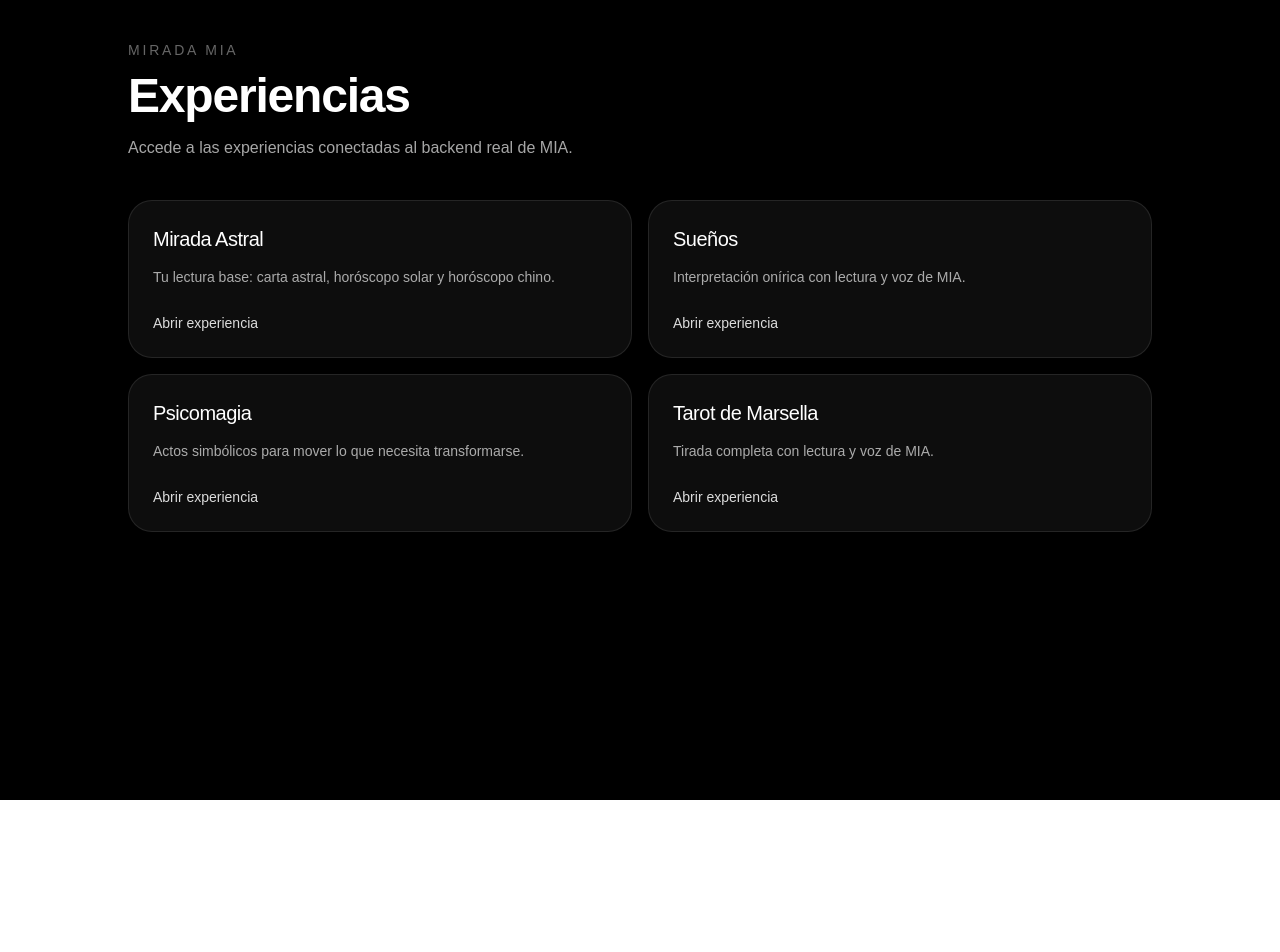
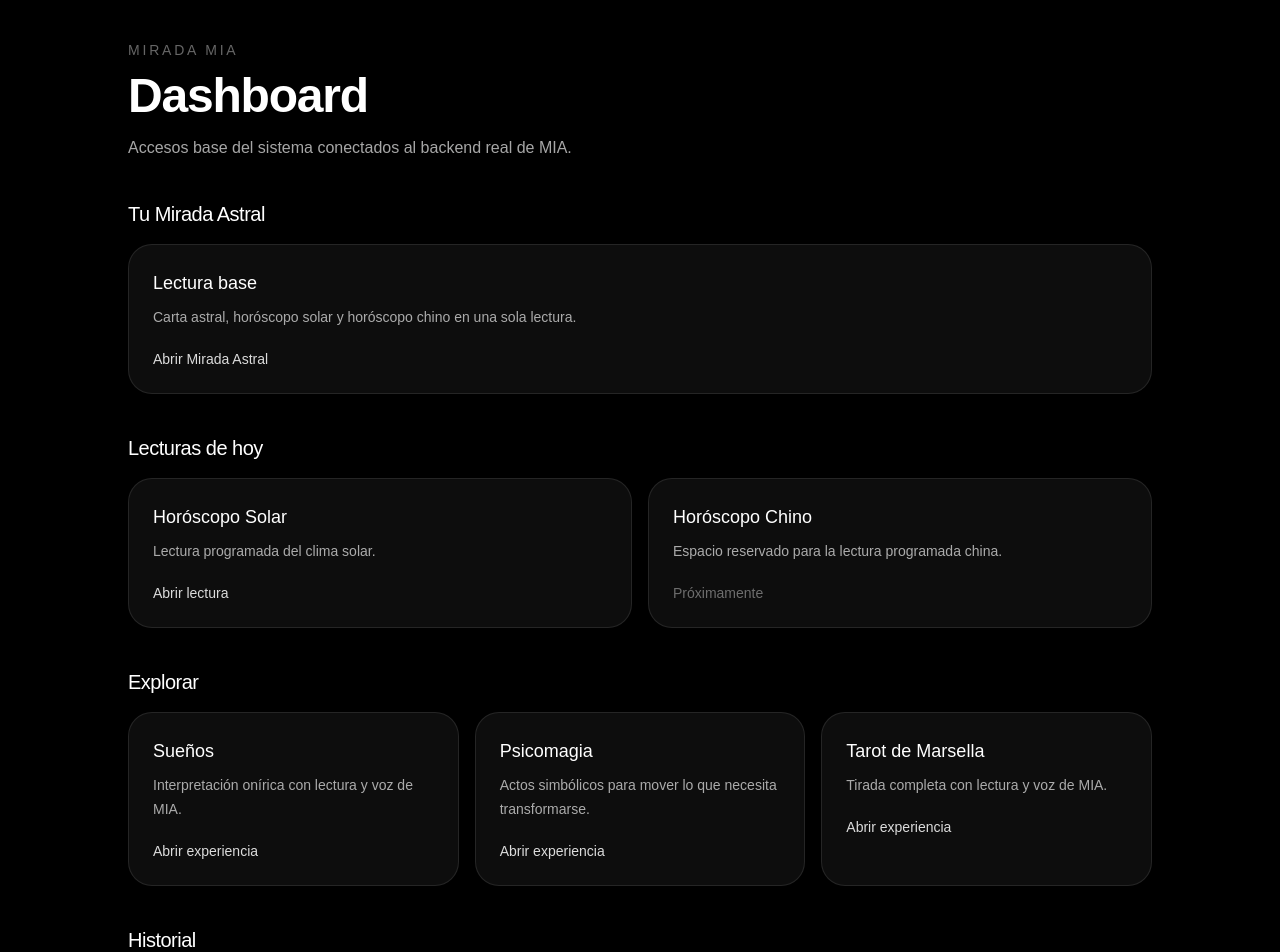
Before and after one commit to facundocampoo-glitch/nextjs-boilerplate, a Next.js app: page / in a window 1280 px wide. Shown: the top 952 px of the page. Before the commit the page ends 800 px from the top, so only its background shows below. Built offline with nearby package versions, Linux system fonts and the light colour scheme.

Commit message:
turn home into mia dashboard base

```diff
--- a/app/page.tsx
+++ b/app/page.tsx
@@ -1,25 +1,33 @@
 import Link from "next/link";
 
-const experiences = [
+const todayReadings = [
   {
-    href: "/mirada-astral",
-    title: "Mirada Astral",
-    description: "Tu lectura base: carta astral, horóscopo solar y horóscopo chino.",
+    title: "Horóscopo Solar",
+    description: "Lectura programada del clima solar.",
+    href: "/horoscopo",
   },
   {
-    href: "/suenos",
+    title: "Horóscopo Chino",
+    description: "Espacio reservado para la lectura programada china.",
+    href: "#",
+  },
+];
+
+const exploreItems = [
+  {
     title: "Sueños",
     description: "Interpretación onírica con lectura y voz de MIA.",
+    href: "/suenos",
   },
   {
-    href: "/psicomagia",
     title: "Psicomagia",
     description: "Actos simbólicos para mover lo que necesita transformarse.",
+    href: "/psicomagia",
   },
   {
-    href: "/tarot",
     title: "Tarot de Marsella",
     description: "Tirada completa con lectura y voz de MIA.",
+    href: "/tarot",
   },
 ];
 
@@ -33,36 +41,106 @@ export default function HomePage() {
           </p>
 
           <h1 className="mt-3 text-4xl font-semibold tracking-tight sm:text-5xl">
-            Experiencias
+            Dashboard
           </h1>
 
           <p className="mt-4 max-w-2xl text-sm leading-6 text-white/65 sm:text-base">
-            Accede a las experiencias conectadas al backend real de MIA.
+            Accesos base del sistema conectados al backend real de MIA.
           </p>
         </header>
 
-        <section className="grid gap-4 sm:grid-cols-2">
-          {experiences.map((item) => (
-            <Link
-              key={item.href}
-              href={item.href}
-              className="group rounded-3xl border border-white/10 bg-white/5 p-6 transition hover:border-white/20 hover:bg-white/[0.07]"
-            >
-              <div className="flex h-full flex-col">
-                <h2 className="text-xl font-medium tracking-tight">
-                  {item.title}
-                </h2>
+        <section className="mb-10">
+          <h2 className="mb-4 text-xl font-medium tracking-tight">
+            Tu Mirada Astral
+          </h2>
 
-                <p className="mt-3 text-sm leading-6 text-white/65">
+          <Link
+            href="/mirada-astral"
+            className="block rounded-3xl border border-white/10 bg-white/5 p-6 transition hover:border-white/20 hover:bg-white/[0.07]"
+          >
+            <h3 className="text-lg font-medium">Lectura base</h3>
+            <p className="mt-2 text-sm leading-6 text-white/65">
+              Carta astral, horóscopo solar y horóscopo chino en una sola lectura.
+            </p>
+            <div className="mt-5 text-sm font-medium text-white/85">
+              Abrir Mirada Astral
+            </div>
+          </Link>
+        </section>
+
+        <section className="mb-10">
+          <h2 className="mb-4 text-xl font-medium tracking-tight">
+            Lecturas de hoy
+          </h2>
+
+          <div className="grid gap-4 sm:grid-cols-2">
+            {todayReadings.map((item) =>
+              item.href === "#" ? (
+                <div
+                  key={item.title}
+                  className="rounded-3xl border border-white/10 bg-white/5 p-6"
+                >
+                  <h3 className="text-lg font-medium">{item.title}</h3>
+                  <p className="mt-2 text-sm leading-6 text-white/65">
+                    {item.description}
+                  </p>
+                  <div className="mt-5 text-sm font-medium text-white/40">
+                    Próximamente
+                  </div>
+                </div>
+              ) : (
+                <Link
+                  key={item.title}
+                  href={item.href}
+                  className="block rounded-3xl border border-white/10 bg-white/5 p-6 transition hover:border-white/20 hover:bg-white/[0.07]"
+                >
+                  <h3 className="text-lg font-medium">{item.title}</h3>
+                  <p className="mt-2 text-sm leading-6 text-white/65">
+                    {item.description}
+                  </p>
+                  <div className="mt-5 text-sm font-medium text-white/85">
+                    Abrir lectura
+                  </div>
+                </Link>
+              )
+            )}
+          </div>
+        </section>
+
+        <section className="mb-10">
+          <h2 className="mb-4 text-xl font-medium tracking-tight">
+            Explorar
+          </h2>
+
+          <div className="grid gap-4 sm:grid-cols-3">
+            {exploreItems.map((item) => (
+              <Link
+                key={item.href}
+                href={item.href}
+                className="block rounded-3xl border border-white/10 bg-white/5 p-6 transition hover:border-white/20 hover:bg-white/[0.07]"
+              >
+                <h3 className="text-lg font-medium">{item.title}</h3>
+                <p className="mt-2 text-sm leading-6 text-white/65">
                   {item.description}
                 </p>
-
-                <div className="mt-6 text-sm font-medium text-white/85 transition group-hover:text-white">
+                <div className="mt-5 text-sm font-medium text-white/85">
                   Abrir experiencia
                 </div>
-              </div>
-            </Link>
-          ))}
+              </Link>
+            ))}
+          </div>
+        </section>
+
+        <section>
+          <h2 className="mb-4 text-xl font-medium tracking-tight">
+            Historial
+          </h2>
+
+          <div className="rounded-3xl border border-dashed border-white/10 bg-white/[0.03] p-6">
+            <p className="text-sm leading-6 text-white/55">
+              Espacio reservado para guardar y mostrar lecturas previas del usuario.
+            </p>
+          </div>
         </section>
       </div>
     </main>
```
